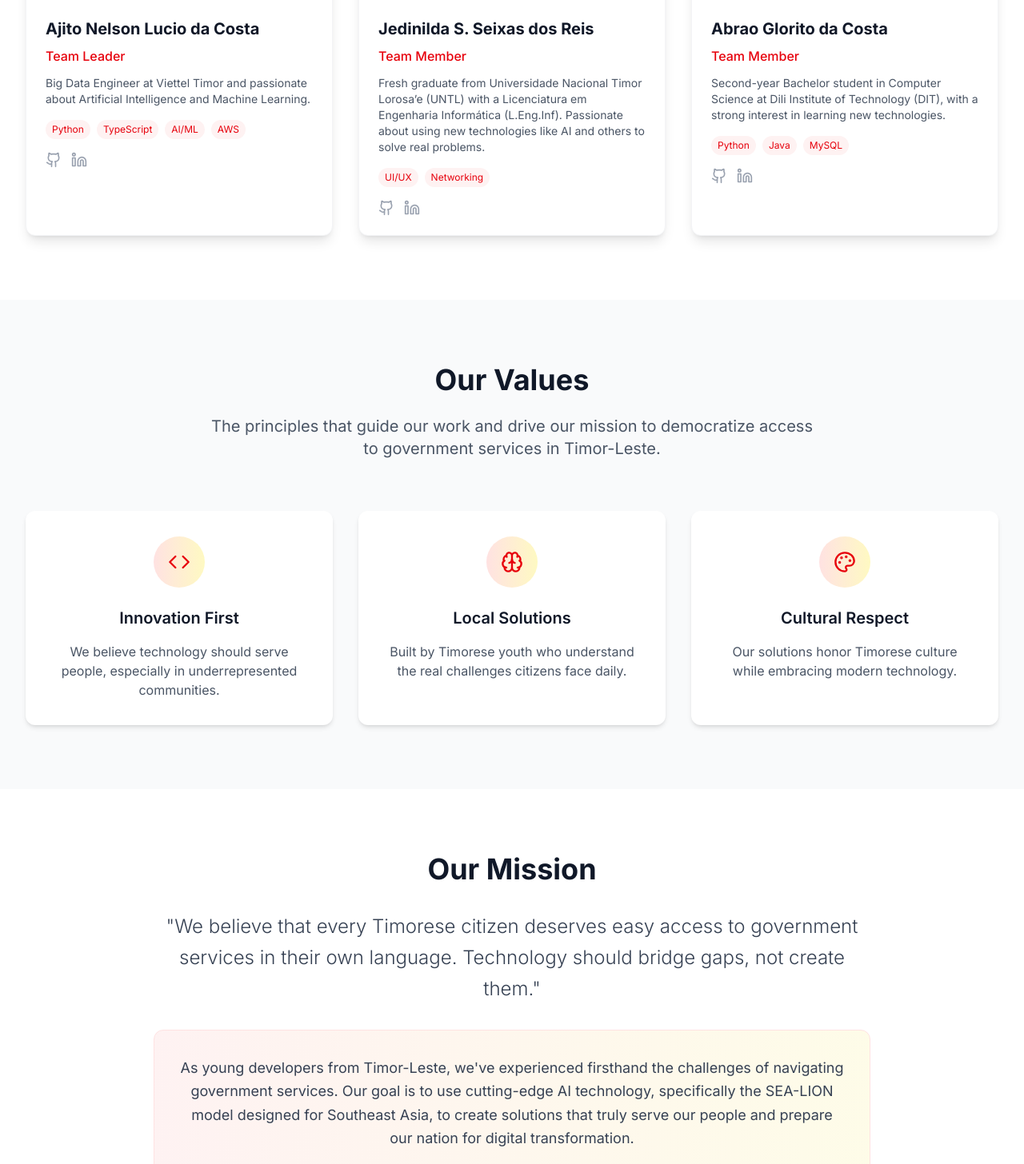
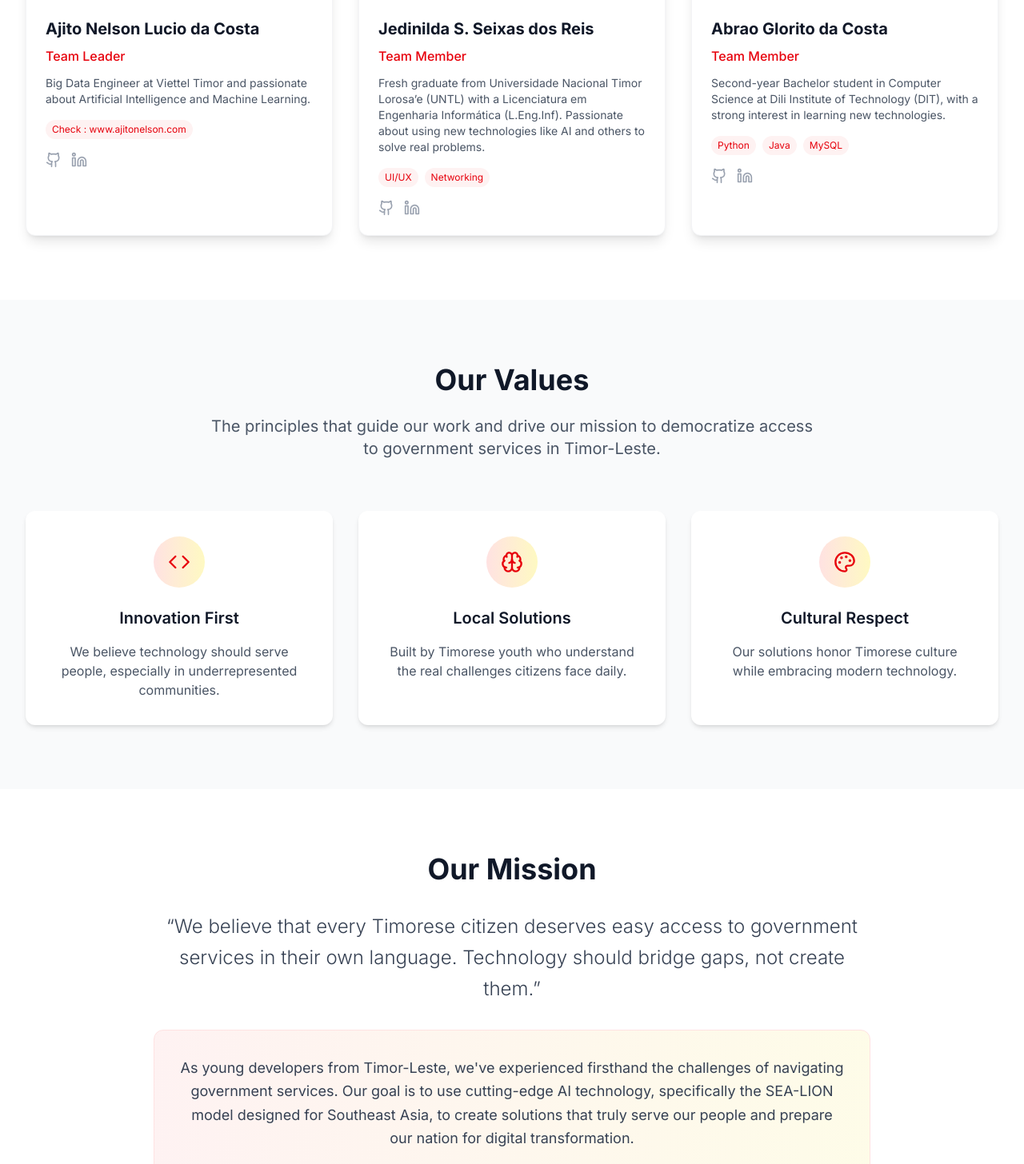
Before and after one commit to ajitonelsonn/ajuda_digital, a Next.js app in the folder ajuda-digital-website/: page /team in a window 1280 px wide. Shown: the part 723-2179 px from the top of the page at 80% size. Built offline with nearby package versions, Linux system fonts and the light colour scheme.

Commit message:
Update some error

```diff
--- a/ajuda-digital-website/src/app/page.tsx
+++ b/ajuda-digital-website/src/app/page.tsx
@@ -5,7 +5,6 @@ import {
   MessageCircle,
   Users,
   Database,
-  Cpu,
   Globe,
   Zap,
 } from "lucide-react";
--- a/ajuda-digital-website/src/app/team/page.tsx
+++ b/ajuda-digital-website/src/app/team/page.tsx
@@ -30,7 +30,7 @@ const teamMembers: TeamMember[] = [
     role: "Team Leader",
     bio: "Big Data Engineer at Viettel Timor and passionate about Artificial Intelligence and Machine Learning.",
     image: "/images/team-member-1.jpg",
-    skills: ["Python", "TypeScript", "AI/ML", "AWS"],
+    skills: ["Check : www.ajitonelson.com"],
     social: {
       github: "https://github.com/ajitonelsonn",
       linkedin: "https://linkedin.com/in/ajitonelson",
@@ -168,14 +168,33 @@ export default function TeamPage() {
 
                   {/* Skills */}
                   <div className="flex flex-wrap gap-2 mb-4">
-                    {member.skills.map((skill, skillIndex) => (
+                    {member.skills.map((skill, skillIndex) => {
+                      // Check if skill is a website link
+                      if (skill.includes("www.") || skill.includes("http")) {
+                        const url = skill.includes("Check : ") ? skill.replace("Check : ", "") : skill;
+                        const displayText = skill.includes("Check : ") ? skill : `Visit ${url}`;
+                        return (
+                          <a
+                            key={skillIndex}
+                            href={url.startsWith("http") ? url : `https://${url}`}
+                            target="_blank"
+                            rel="noopener noreferrer"
+                            className="px-2 py-1 bg-red-50 text-red-600 text-xs rounded-full hover:bg-red-100 transition-colors cursor-pointer"
+                          >
+                            {displayText}
+                          </a>
+                        );
+                      }
+                      // Regular skill
+                      return (
                         <span
                           key={skillIndex}
                           className="px-2 py-1 bg-red-50 text-red-600 text-xs rounded-full"
                         >
                           {skill}
                         </span>
-                    ))}
+                      );
+                    })}
                   </div>
 
                   {/* Social Links */}
@@ -269,13 +288,13 @@ export default function TeamPage() {
               Our Mission
             </h2>
             <blockquote className="text-2xl text-gray-700 font-light leading-relaxed mb-8">
-              "We believe that every Timorese citizen deserves easy access to
-              government services in their own language. Technology should
-              bridge gaps, not create them."
+              &ldquo;We believe that every Timorese citizen deserves easy access
+              to government services in their own language. Technology should
+              bridge gaps, not create them.&rdquo;
             </blockquote>
             <div className="bg-gradient-to-r from-red-50 to-yellow-50 p-8 rounded-xl border border-red-100">
               <p className="text-lg text-gray-700 leading-relaxed">
-                As young developers from Timor-Leste, we've experienced
+                As young developers from Timor-Leste, we&apos;ve experienced
                 firsthand the challenges of navigating government services. Our
                 goal is to use cutting-edge AI technology, specifically the
                 SEA-LION model designed for Southeast Asia, to create solutions
@@ -299,8 +318,9 @@ export default function TeamPage() {
               Want to Collaborate?
             </h2>
             <p className="text-xl text-white/90 mb-8 max-w-3xl mx-auto">
-              We're always open to collaboration, feedback, and partnerships
-              that can help improve government services in Timor-Leste.
+              We&apos;re always open to collaboration, feedback, and
+              partnerships that can help improve government services in
+              Timor-Leste.
             </p>
             <a
               href="mailto:team@ajuda-digital.com"
--- a/ajuda-digital-website/src/components/animations/TextReveal.tsx
+++ b/ajuda-digital-website/src/components/animations/TextReveal.tsx
@@ -1,9 +1,10 @@
 "use client";
 import { motion, Variants } from "framer-motion";
-import { useRef, useEffect } from "react";
+import { useRef } from "react";
+import React from "react";
 
 interface TextRevealProps {
-  children: string;
+  children: React.ReactNode;
   className?: string;
   delay?: number;
   duration?: number;
@@ -19,7 +20,13 @@ export default function TextReveal({
   staggerChildren = 0.1,
   type = "words"
 }: TextRevealProps) {
-  const text = typeof children === 'string' ? children : String(children);
+  const text = typeof children === 'string' ? children :
+    React.Children.toArray(children).map(child =>
+      typeof child === 'string' ? child :
+      typeof child === 'number' ? String(child) :
+      React.isValidElement(child) && (child.props as { children?: React.ReactNode }).children ?
+        String((child.props as { children?: React.ReactNode }).children) : ''
+    ).join('');
   const textRef = useRef<HTMLDivElement>(null);
 
   const container: Variants = {
--- a/ajuda-digital-website/src/lib/i18n/index.ts
+++ b/ajuda-digital-website/src/lib/i18n/index.ts
@@ -22,16 +22,16 @@ export function getTranslations(language: Language) {
 }
 
 export function getNestedTranslation(
-  translations: any,
+  translations: Record<string, unknown>,
   key: string,
   fallback?: string
 ): string {
   const keys = key.split('.');
-  let result = translations;
+  let result: unknown = translations;
 
   for (const k of keys) {
-    if (result && typeof result === 'object' && k in result) {
-      result = result[k];
+    if (result && typeof result === 'object' && result !== null && k in result) {
+      result = (result as Record<string, unknown>)[k];
     } else {
       return fallback || key;
     }
```
Lines whose indentation alone changed are shown as unchanged.
